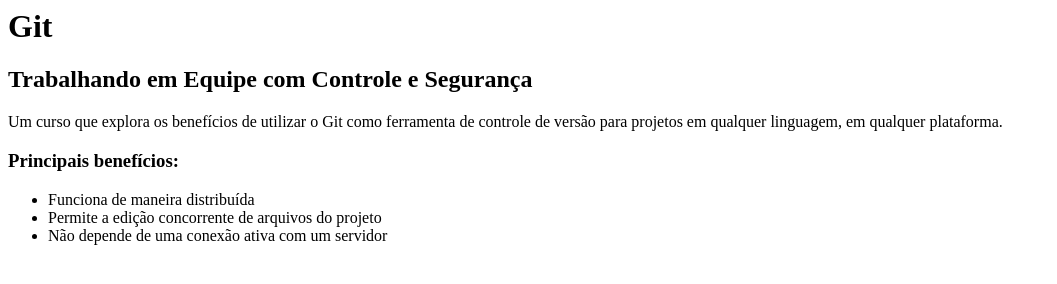
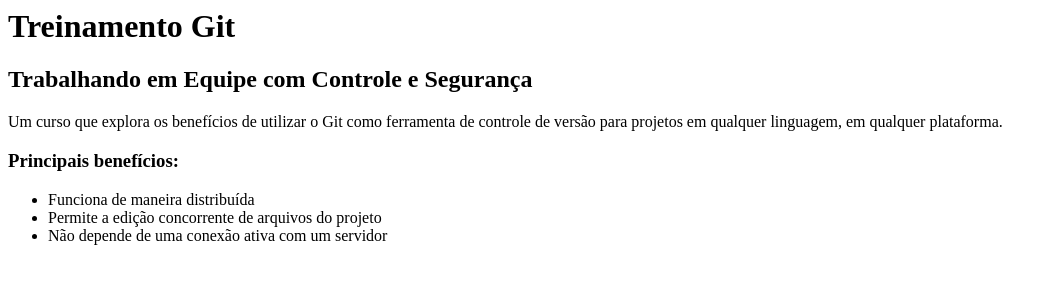
Before and after one commit to jefrangel/curso-git, a plain HTML site: page index.html in a window 1280 px wide. Shown: the whole page, without its empty margins (0-1057 px from the left). Drawn offline with Linux system fonts and the light colour scheme.

Commit message:
Modificaco titulo

```diff
--- a/index.html
+++ b/index.html
@@ -2,7 +2,7 @@
     <head>
     </head>
     <body>
-        <h1>Git</h1>
+        <h1>Treinamento Git</h1>
         <h2>Trabalhando em Equipe com Controle e Segurança</h2>
 
         <p>Um curso que explora os benefícios de utilizar o Git como ferramenta de controle de versão para projetos em qualquer linguagem, em qualquer plataforma.</p>
```
